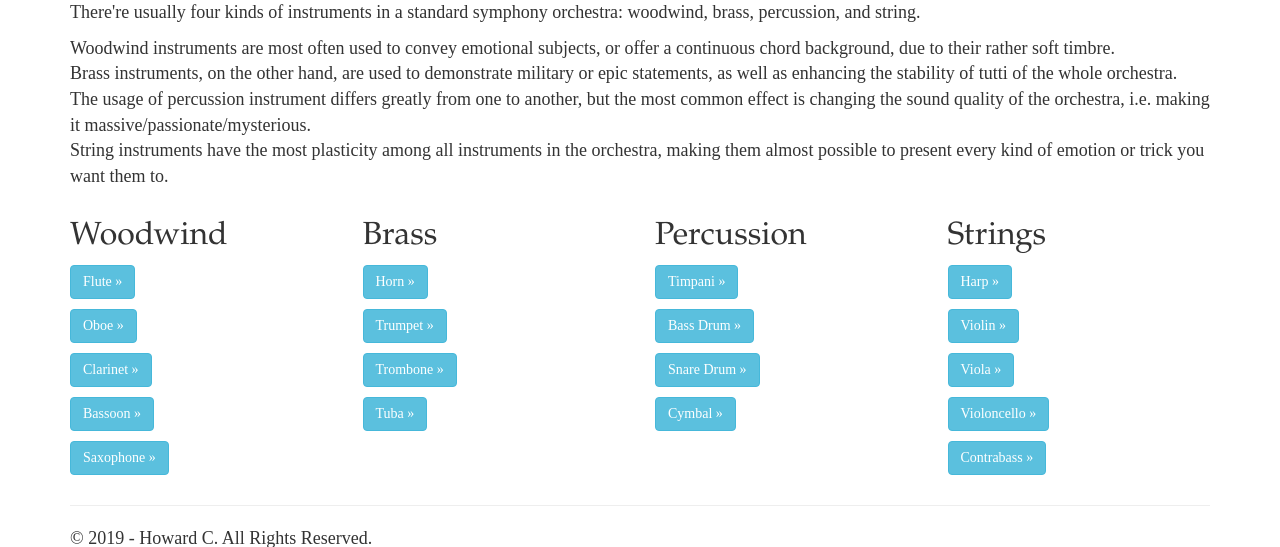
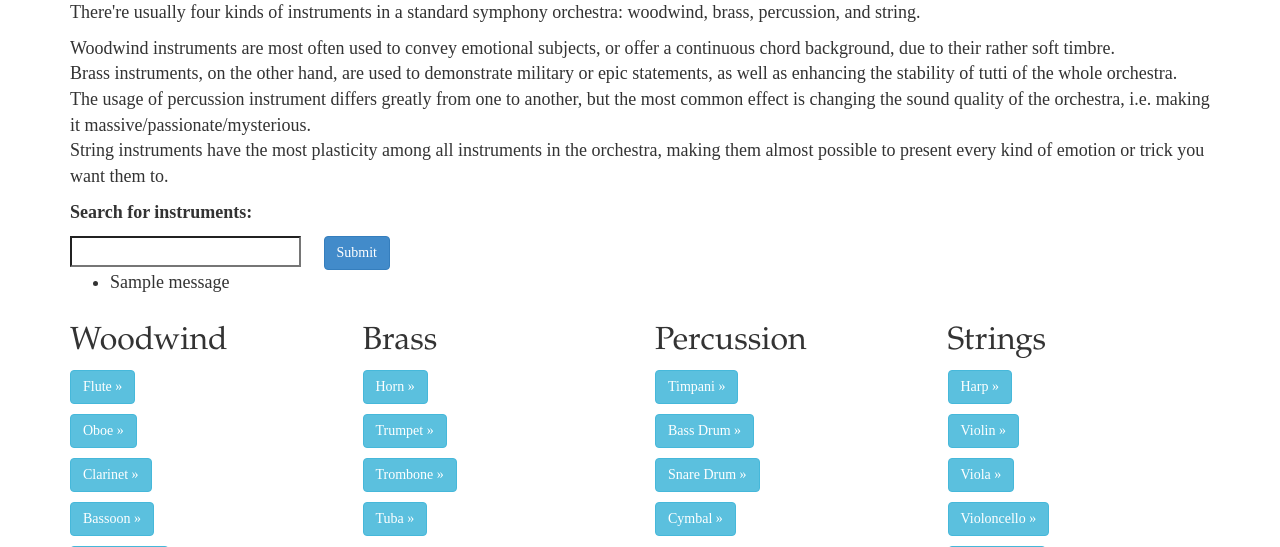
Before and after one commit to Harmoniker1/Orchestration-Help, a Django app: page /instruments/ in a window 1280 px wide. Shown: the part 214-761 px from the top of the page. Run offline with Django 3.2, Linux system fonts and the light colour scheme; tables that the repository leaves empty hold one stand-in row (values such as "Sample post"); one stand-in notice (Sample message) is shown; some libraries are stand-ins or nearby versions.

Commit message:
add search box

```diff
--- a/Orchestration Help/app/forms.py
+++ b/Orchestration Help/app/forms.py
@@ -6,13 +6,5 @@ from django import forms
 from django.contrib.auth.forms import AuthenticationForm
 from django.utils.translation import ugettext_lazy as _
 
-class BootstrapAuthenticationForm(AuthenticationForm):
-    """Authentication form which uses boostrap CSS."""
-    username = forms.CharField(max_length=254,
-                               widget=forms.TextInput({
-                                   'class': 'form-control',
-                                   'placeholder': 'User name'}))
-    password = forms.CharField(label=_("Password"),
-                               widget=forms.PasswordInput({
-                                   'class': 'form-control',
-                                   'placeholder':'Password'}))
+class SearchInstrumentForm(forms.Form):
+    search_instrument = forms.CharField(label = "", max_length = 100, required = False)
--- a/Orchestration Help/app/static/app/content/site.css
+++ b/Orchestration Help/app/static/app/content/site.css
@@ -65,3 +65,13 @@ address {
     font-family: "High Tower Text";
     font-size: 18px;
 }
+
+form {
+    font-family: "High Tower Text";
+    font-size: 18px;
+}
+
+li {
+    font-family: "High Tower Text";
+    font-size: 18px;
+}
--- a/Orchestration Help/app/templates/app/instruments.html
+++ b/Orchestration Help/app/templates/app/instruments.html
@@ -18,6 +18,23 @@
     <br>
     String instruments have the most plasticity among all instruments in the orchestra, making them almost possible to present every kind of emotion or trick you want them to.
 </p>
+
+<p><b>Search for instruments: </b></p>
+
+<form method = "get" novalidate>
+    {% csrf_token %}
+    {{ form }}
+    &nbsp;&nbsp;&nbsp;
+    <button type = "submit" class = "btn btn-primary">Submit</button>
+</form>
+
+{% if messages %}
+<ul>
+   {% for message in messages %}
+	   <li>{{ message }}</li>
+   {% endfor %}
+</ul>
+{% endif %}
 
 <div class = "row">
     <div class = "col-md-3">
--- a/Orchestration Help/app/views.py
+++ b/Orchestration Help/app/views.py
@@ -4,7 +4,10 @@ Definition of views.
 
 from datetime import datetime
 from django.shortcuts import render
-from django.http import HttpRequest
+from django.http import HttpRequest, HttpResponseRedirect
+from django.contrib import messages
+
+from .forms import SearchInstrumentForm as SIF
 
 def home(request):
     """Renders the home page."""
@@ -13,8 +16,8 @@ def home(request):
         request,
         "app/index.html",
         {
-            "title":"Home Page",
-            "year":datetime.now().year,
+            "title": "Home Page",
+            "year": datetime.now().year,
         }
     )
 
@@ -25,9 +28,9 @@ def contact(request):
         request,
         "app/contact.html",
         {
-            "title":"Contact",
-            "message":"Contact me via e-mail:",
-            "year":datetime.now().year,
+            "title": "Contact",
+            "message": "Contact me via e-mail:",
+            "year": datetime.now().year,
         }
     )
 
@@ -38,21 +41,52 @@ def about(request):
         request,
         "app/about.html",
         {
-            "title":"About",
-            "message":"This website records my experience of orchestration, which maybe helpful to anyone looking up for information on the topic.",
-            "year":datetime.now().year,
+            "title": "About",
+            "message": "This website records my experience of orchestration, which maybe helpful to anyone looking up for information on the topic.",
+            "year": datetime.now().year,
         }
     )
 
 def instruments(request):
+
     assert isinstance(request, HttpRequest)
+
+    if request.method == "GET":
+        form = SIF(request.GET)
+        if form.is_valid():
+            instrument = form.cleaned_data
+            a = instrument["search_instrument"].lower()
+            if a == "":
+                None
+            elif a == "flute" or a == "oboe" or a == "clarinet" or a == "bassoon" or a == "horn" or a == "trumpet" or a == "trombone" or a == "tuba" or a == "timpani" or a == "cymbal" or a == "violin" or a == "viola" or a == "violoncello" or a == "contrabass":
+                return HttpResponseRedirect(a + "/")
+            elif a == "french horn":
+                return HttpResponseRedirect("horn/")
+            elif a == "bass drum":
+                return HttpResponseRedirect("bass_drum/")
+            elif a == "snare drum":
+                return HttpResponseRedirect("snare_drum/")
+            elif a == "snare":
+                return HttpResponseRedirect("snare_drum/")
+            elif a == "cello":
+                return HttpResponseRedirect("violoncello/")
+            elif a == "bass":
+                return HttpResponseRedirect("contrabass/")
+            elif a == "double bass":
+                return HttpResponseRedirect("contrabass/")
+            else:
+                messages.add_message(request, messages.INFO, "Sorry, your input is invalid, or the instrument hasn't been added yet.")
+        else:
+            form = SIF()
+
     return render(
         request,
         "app/instruments.html",
         {
-            "title":"Instruments",
-            "message":"A summary page of different instruments.",
-            "year":datetime.now().year,
+            "title": "Instruments",
+            "message": "A summary page of different instruments.",
+            "year": datetime.now().year,
+            "form": form,
         }
     )
 
@@ -62,6 +96,6 @@ def specific_instrument(request, instrument):
         request,
         "instruments/" + instrument + ".html",
         {
-            "year":datetime.now().year,
+            "year": datetime.now().year,
         }
     )
```
Also changed, not shown: Orchestration Help/db.sqlite3, 1 other file.
